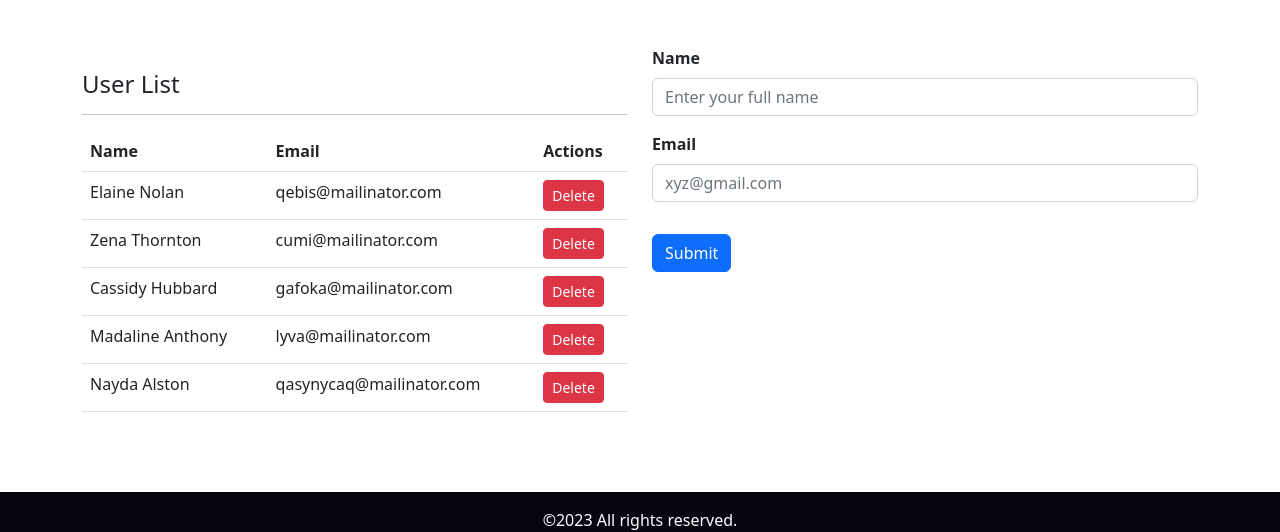
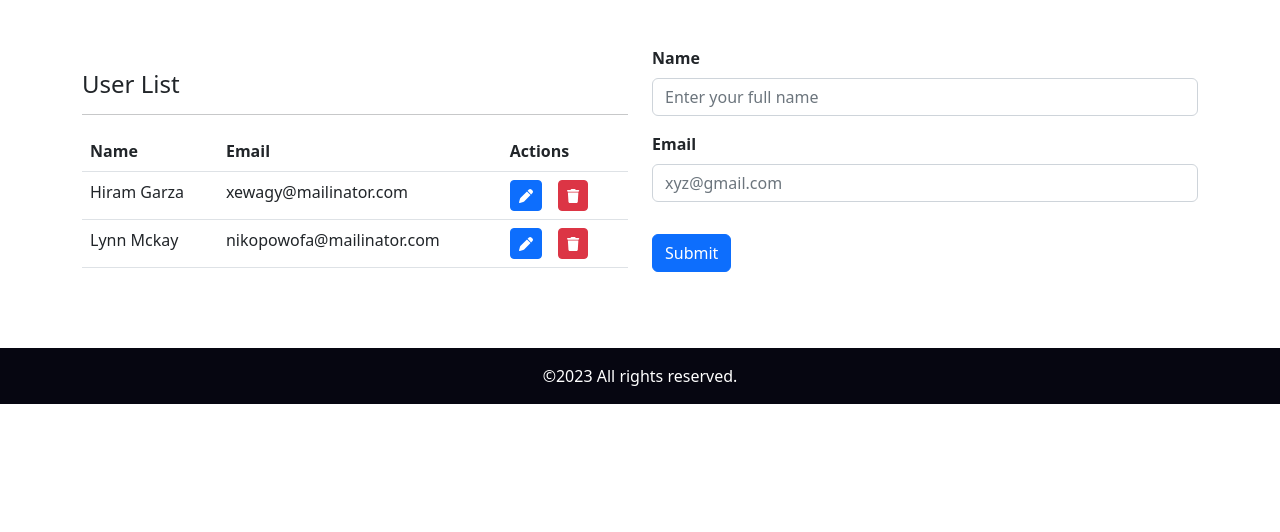
Before and after one commit to ganeshnewpen/mission-react, a React (Create React App) app: page / in a window 1280 px wide. Shown: the part 1393-1925 px from the top of the page. After the commit the page ends 1797 px from the top, so only its background shows below. Built offline with nearby package versions, Linux system fonts and the light colour scheme; data requests are answered from the project's data file.

Commit message:
introduced with react table and form update modal

```diff
--- a/json-server/db.json
+++ b/json-server/db.json
@@ -1,29 +1,14 @@
 {
   "users": [
     {
-      "name": "Nayda Alston",
-      "email": "qasynycaq@mailinator.com",
-      "id": 3
+      "id": 1,
+      "name": "Lynn Mckay",
+      "email": "nikopowofa@mailinator.com"
     },
     {
-      "name": "Madaline Anthony",
-      "email": "lyva@mailinator.com",
-      "id": 4
-    },
-    {
-      "name": "Cassidy Hubbard",
-      "email": "gafoka@mailinator.com",
-      "id": 5
-    },
-    {
-      "name": "Zena Thornton",
-      "email": "cumi@mailinator.com",
-      "id": 7
-    },
-    {
-      "name": "Elaine Nolan",
-      "email": "qebis@mailinator.com",
-      "id": 8
+      "name": "Hiram Garza",
+      "email": "xewagy@mailinator.com",
+      "id": 2
     }
   ]
 }
--- a/src/App.js
+++ b/src/App.js
@@ -1,6 +1,5 @@
 import React from 'react';
 import { BrowserRouter, Routes, Route } from 'react-router-dom';
-
 import Navbar from './components/navbar';
 import Card from './components/card';
 import UserForm from './components/usestates';
--- a/src/pages/userlist.jsx
+++ b/src/pages/userlist.jsx
@@ -1,9 +1,15 @@
 import React, { useEffect, useState } from 'react';
 import axios from 'axios';
+import { FontAwesomeIcon } from '@fortawesome/react-fontawesome';
+import { faPen, faTrash } from '@fortawesome/free-solid-svg-icons';
+import { useTable } from 'react-table';
 
 const UserList = () => {
   const [users, setUsers] = useState([]);
   const [deleteSuccess, setDeleteSuccess] = useState(false);
+  const [selectedUser, setSelectedUser] = useState(null); // Added state for selected user
+  const [editName, setEditName] = useState(''); // Added state for edit name
+  const [editEmail, setEditEmail] = useState(''); // Added state for edit email
 
   useEffect(() => {
     fetchUsers();
@@ -11,10 +17,9 @@ const UserList = () => {
 
   const fetchUsers = () => {
     axios
-      .get('http://localhost:3001/users?_sort=id&_order=desc') // Add _sort=id&_order=desc for descending order by id
+      .get('http://localhost:3001/users?_sort=id&_order=desc')
       .then((response) => {
-        const usersData = response.data;
-        setUsers(usersData);
+        setUsers(response.data);
       })
       .catch((error) => {
         console.error('Error fetching users data:', error);
@@ -25,16 +30,91 @@ const UserList = () => {
     axios
       .delete(`http://localhost:3001/users/${userId}`)
       .then(() => {
-        fetchUsers(); // Refresh the user list after successful deletion
-        setDeleteSuccess(true); // Set delete success status to true
+        fetchUsers();
+        setDeleteSuccess(true);
         setTimeout(() => {
-          setDeleteSuccess(false); // Clear the success message after 2 seconds
+          setDeleteSuccess(false);
         }, 2000);
       })
       .catch((error) => {
         console.error('Error deleting user:', error);
       });
   };
+
+  const handleEdit = (user) => {
+    setSelectedUser(user);
+    setEditName(user.name);
+    setEditEmail(user.email);
+  };
+
+  const handleUpdate = () => {
+    if (!selectedUser) return;
+
+    const updatedUser = {
+      id: selectedUser.id,
+      name: editName,
+      email: editEmail,
+    };
+
+    axios
+      .put(`http://localhost:3001/users/${selectedUser.id}`, updatedUser)
+      .then(() => {
+        fetchUsers();
+        setEditName('');
+        setEditEmail('');
+        setSelectedUser(null);
+      })
+      .catch((error) => {
+        console.error('Error updating user:', error);
+      });
+  };
+
+  const columns = React.useMemo(
+    () => [
+      {
+        Header: 'Name',
+        accessor: 'name', // accessor is the "key" in the data
+      },
+      {
+        Header: 'Email',
+        accessor: 'email',
+      },
+      {
+        Header: 'Actions',
+        Cell: ({ row }) => (
+          <>
+            <button
+              className="btn btn-primary btn-sm me-3"
+              data-bs-toggle="modal"
+              data-bs-target="#editModal"
+              onClick={() => handleEdit(row.original)}
+            >
+              <FontAwesomeIcon icon={faPen} />
+            </button>
+
+            <button
+              className="btn btn-danger btn-sm me-2"
+              onClick={() => handleDelete(row.original.id)}
+            >
+              <FontAwesomeIcon icon={faTrash} />
+            </button>
+          </>
+        ),
+      },
+    ],
+    []
+  );
+
+  const {
+    getTableProps,
+    getTableBodyProps,
+    headerGroups,
+    rows,
+    prepareRow,
+  } = useTable({
+    columns,
+    data: users,
+  });
 
   return (
     <div className="mt-4 pb-5">
@@ -47,31 +127,88 @@ const UserList = () => {
         </div>
       )}
 
-      <table className="table">
+  {users.length === 0 ? (
+        <p>No users found.</p>
+      ) : (
+      <table className="table" {...getTableProps()}>
         <thead>
-          <tr>
-            <th>Name</th>
-            <th>Email</th>
-            <th>Actions</th>
-          </tr>
-        </thead>
-        <tbody>
-          {users.map((user) => (
-            <tr key={user.id}>
-              <td>{user.name}</td>
-              <td>{user.email}</td>
-              <td>
-                <button
-                  className="btn btn-danger btn-sm"
-                  onClick={() => handleDelete(user.id)}
-                >
-                  Delete
-                </button>
-              </td>
+          {headerGroups.map((headerGroup) => (
+            <tr {...headerGroup.getHeaderGroupProps()}>
+              {headerGroup.headers.map((column) => (
+                <th {...column.getHeaderProps()}>{column.render('Header')}</th>
+              ))}
             </tr>
           ))}
+        </thead>
+        <tbody {...getTableBodyProps()}>
+          {rows.map((row) => {
+            prepareRow(row);
+            return (
+              <tr {...row.getRowProps()}>
+                {row.cells.map((cell) => {
+                  return (
+                    <td {...cell.getCellProps()}>{cell.render('Cell')}</td>
+                  );
+                })}
+              </tr>
+            );
+          })}
         </tbody>
       </table>
+      )
+      }
+
+      {/* Edit Modal */}
+      <div
+        className="modal fade"
+        id="editModal"
+        tabIndex="-1"
+        role="dialog"
+        aria-labelledby="editModalLabel"
+        aria-hidden="true"
+      >
+        <div className="modal-dialog" role="document">
+          <div className="modal-content">
+            <div className="modal-header">
+              <h5 className="modal-title" id="editModalLabel">
+                Edit | <span className="bg-light p-1 small rounded">{editName}</span>
+              </h5>
+              <button type="button" className="close bg-transparent border-0" data-bs-dismiss="modal" aria-label="Close">
+                <span aria-hidden="true">&times;</span>
+              </button>
+            </div>
+            <div className="modal-body">
+              <form className='form-ui'>
+                <div className="form-group">
+                  <label htmlFor="editName">Name</label>
+                  <input
+                    type="text"
+                    className="form-control"
+                    id="editName"
+                    value={editName}
+                    onChange={(e) => setEditName(e.target.value)}
+                  />
+                </div>
+                <div className="form-group">
+                  <label htmlFor="editEmail">Email</label>
+                  <input
+                    type="email"
+                    className="form-control"
+                    id="editEmail"
+                    value={editEmail}
+                    onChange={(e) => setEditEmail(e.target.value)}
+                  />
+                </div>
+              </form>
+            </div>
+            <div className="modal-footer">
+              <button type="button" className="btn btn-primary" onClick={handleUpdate}>
+                Update
+              </button>
+            </div>
+          </div>
+        </div>
+      </div>
     </div>
   );
 };
```
